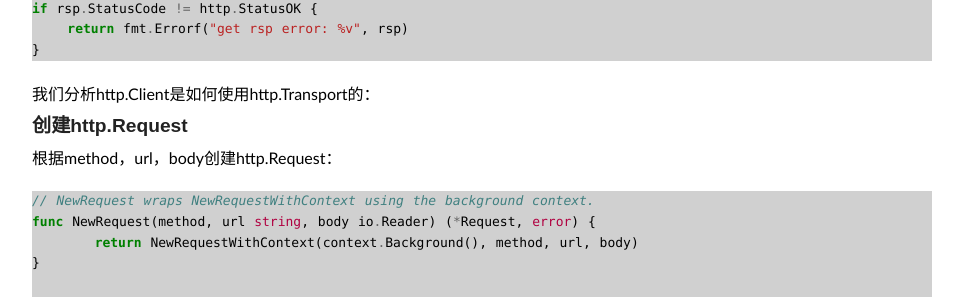
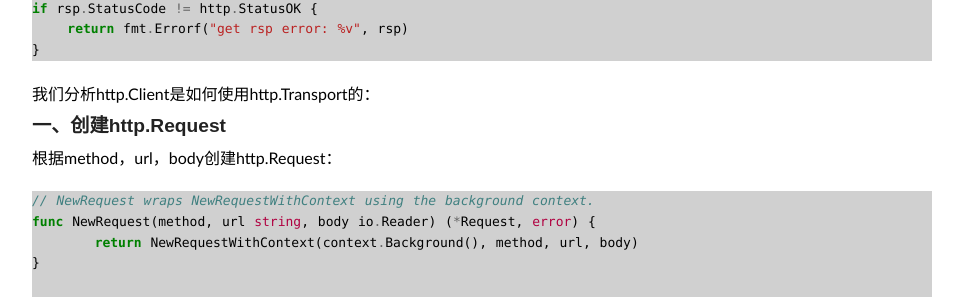
Before and after one commit to duyanghao/duyanghao.github.io, a Jekyll site: the page built from _posts/2020-7-29-http-transport.md, in a window 1280 px wide and 900 px high, scrolled down 25325 px. Shown: the part 145-442 px from the top of the window, without its empty margins (158-1121 px from the left). Built offline with Jekyll 4.4.1, drawn with Linux system fonts in a browser that asks for light colours; some web fonts are replaced; comment, search, counter and statistics services are not loaded; some of the changed text lies outside the part shown.

Commit message:
add http transport framework anslysis
Signed-off-by: duyanghao <1294057873@qq.com>

```diff
--- a/_posts/2020-7-29-http-transport.md
+++ b/_posts/2020-7-29-http-transport.md
@@ -1245,7 +1245,7 @@ if rsp.StatusCode != http.StatusOK {
 
 我们分析http.Client是如何使用http.Transport的：
 
-### 创建http.Request
+### 一、创建http.Request
 
 根据method，url，body创建http.Request：
 
```
Also changed, not shown: other parts of _posts/2020-7-29-http-transport.md (+1 -1 lines).
